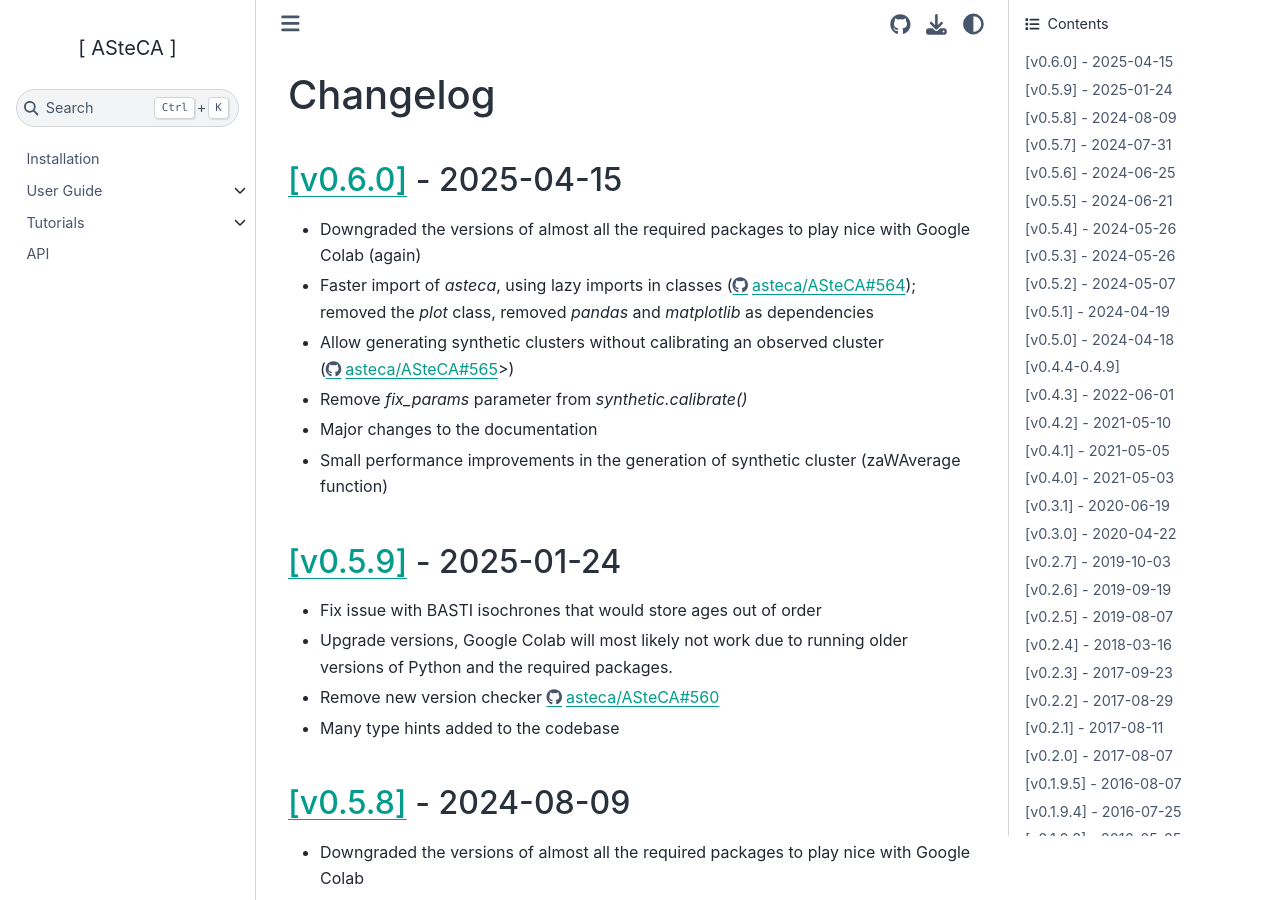
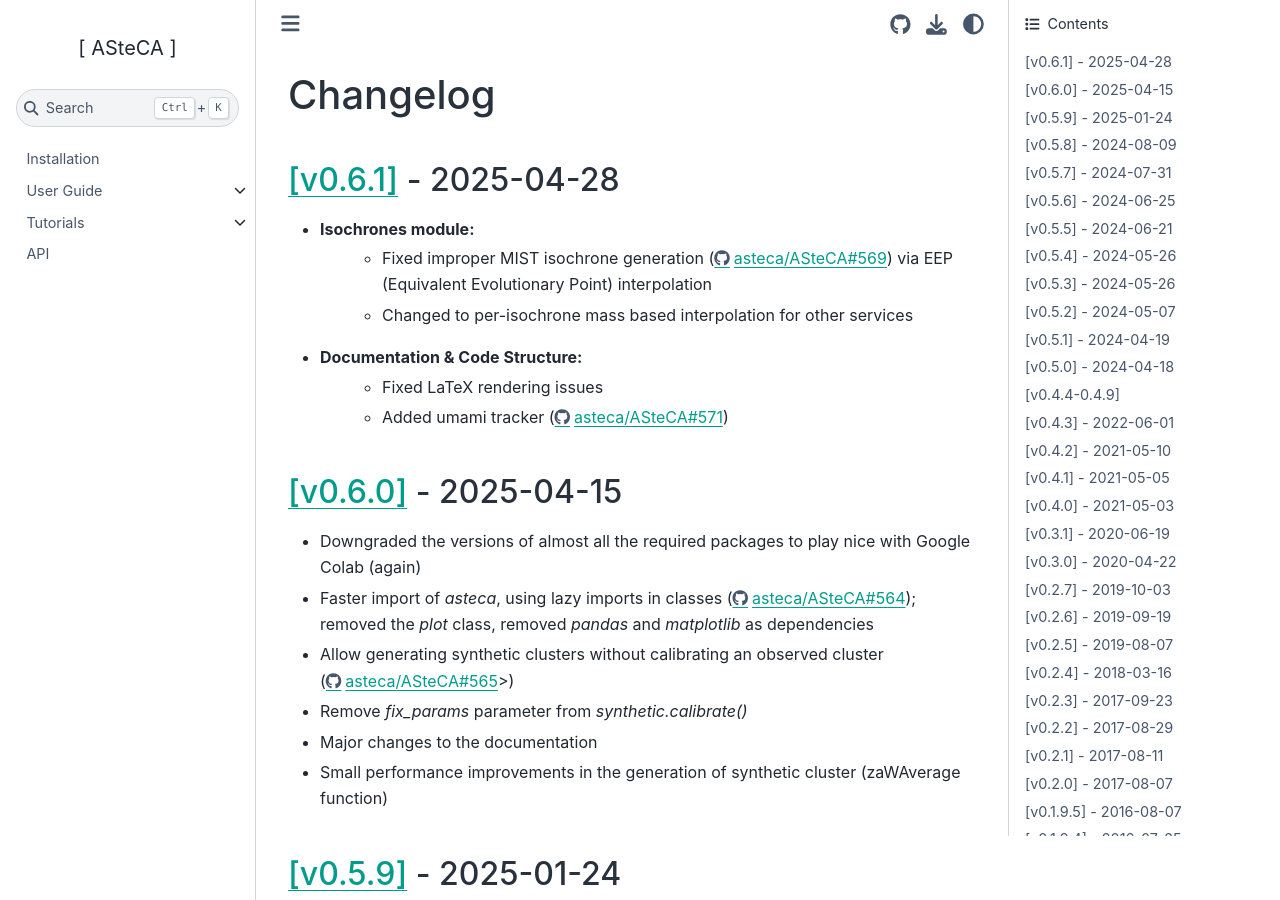
Before and after one commit to asteca/ASteCA, a Sphinx documentation site: the page built from docs/CHANGELOG.rst, in a window 1280 px wide and 900 px high. Built offline with Sphinx 7.4.7 and the Sphinx Book theme 1.1.4, drawn with Linux system fonts in a browser that asks for light colours; pages that are not in the unit, such as notebooks, are missing from menus.

Commit message:
updt changelog and version number

```diff
--- a/docs/CHANGELOG.rst
+++ b/docs/CHANGELOG.rst
@@ -2,8 +2,22 @@
 
 .. _changelog:
 
+
 Changelog
 #########
+
+
+`[v0.6.1] <https://github.com/asteca/asteca/releases/tag/v0.6.1>`__ - 2025-04-28
+++++++++++++++++++++++++++++++++++++++++++++++++++++++++++++++++++++++++++++++++
+
+- Isochrones module:
+   - Fixed improper MIST isochrone generation (https://github.com/asteca/ASteCA/issues/569) via EEP (Equivalent Evolutionary Point) interpolation
+   - Changed to per-isochrone mass based interpolation for other services
+
+- Documentation & Code Structure:
+   - Fixed LaTeX rendering issues
+   - Added umami tracker (https://github.com/asteca/ASteCA/issues/571)
+
 
 
 `[v0.6.0] <https://github.com/asteca/asteca/releases/tag/v0.6.0>`__ - 2025-04-15
--- a/pyproject.toml
+++ b/pyproject.toml
@@ -1,6 +1,6 @@
 [project]
 name = "asteca"
-version = "0.6.0-dev"
+version = "0.6.1"
 description = "Stellar cluster analysis package"
 authors = [
     {name = "Gabriel I Perren", email = "gabrielperren@gmail.com"}
```
